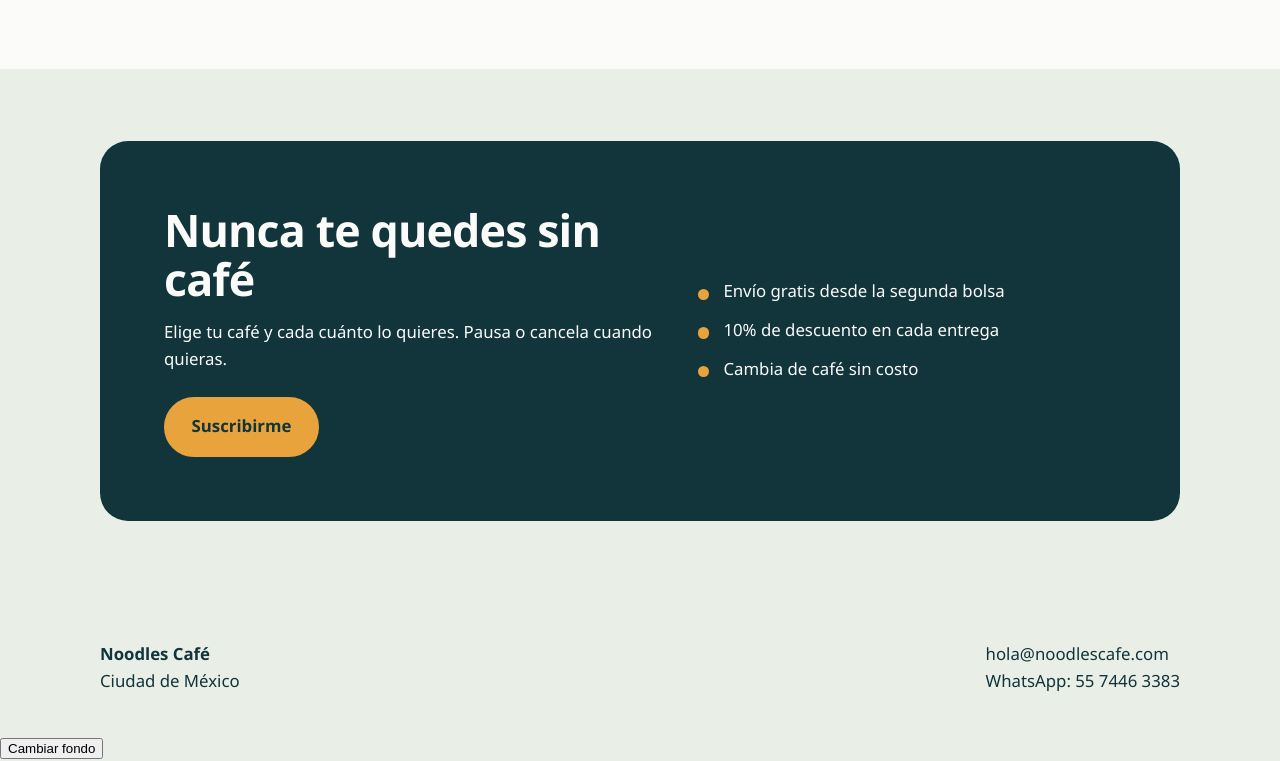
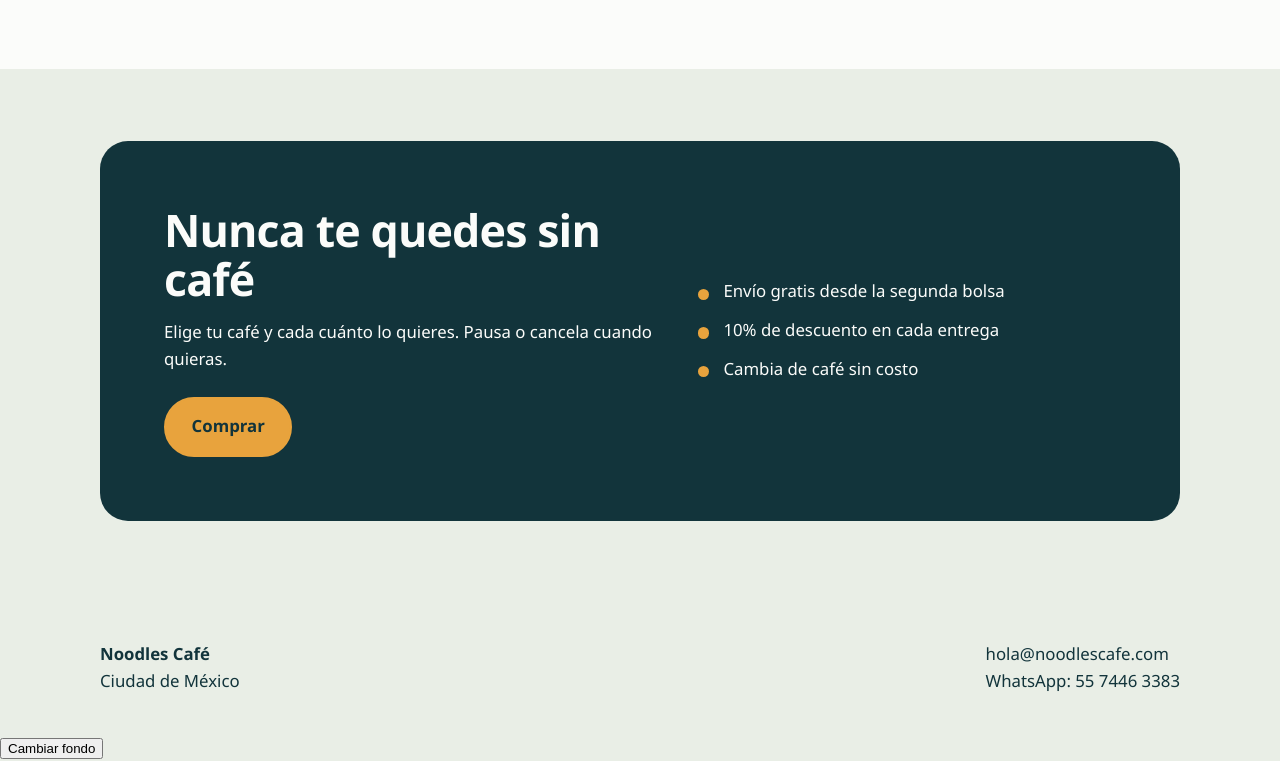
Before and after one commit to AnaMejia-ux/Noodles-cafe, a plain HTML site: page inicio.html in a window 1280 px wide. Shown: the part 1395-2156 px from the top of the page. Drawn offline with Linux system fonts and the light colour scheme.

Commit message:
Update inicio.html

```diff
--- a/inicio.html
+++ b/inicio.html
@@ -68,7 +68,7 @@
       <div>
         <h2>Nunca te quedes sin café</h2>
         <p>Elige tu café y cada cuánto lo quieres. Pausa o cancela cuando quieras.</p>
-        <p style="margin-top:1.5rem"><a class="btn" href="#contacto">Suscribirme</a></p>
+        <p style="margin-top:1.5rem"><a class="btn" href="producto.html">Comprar</a></p>
       </div>
       <ul>
         <li>Envío gratis desde la segunda bolsa</li>
```
